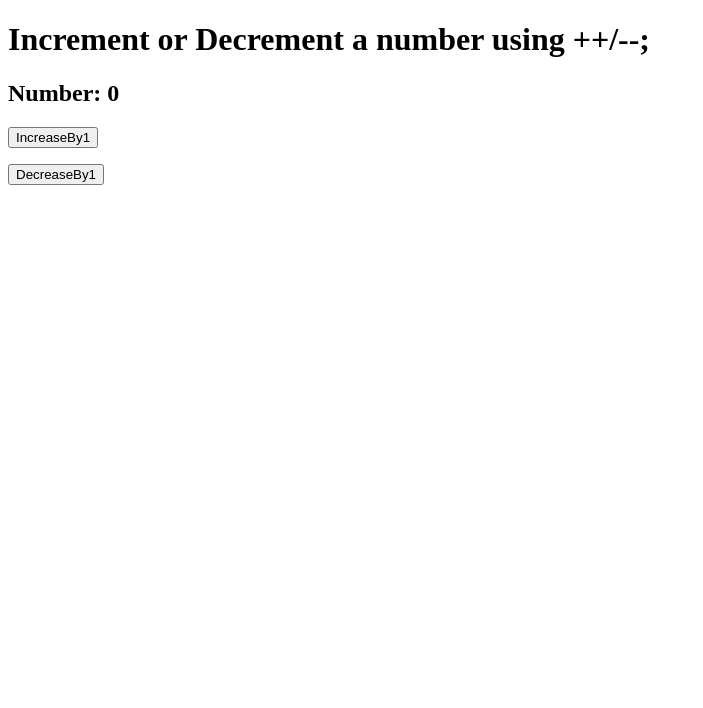
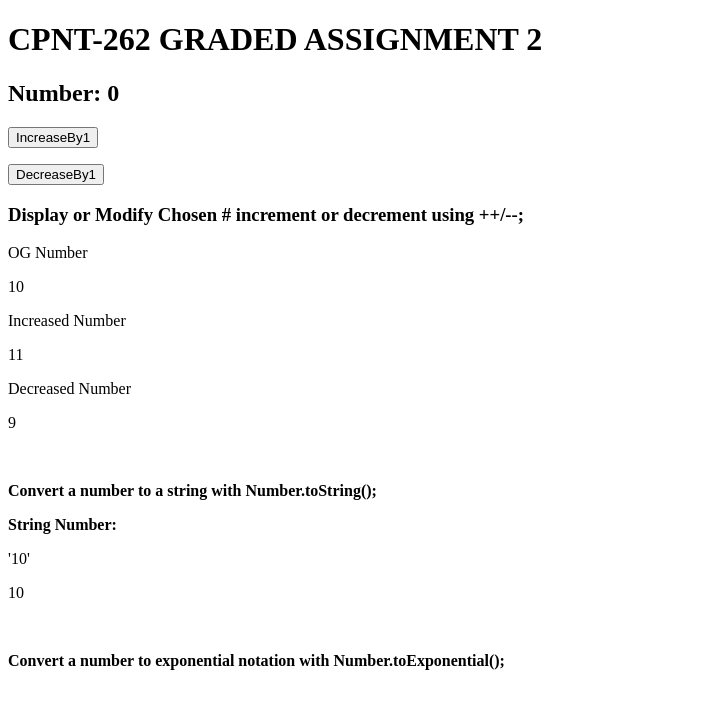
Before and after one commit to jdvgsa/cpnt262-a2-strings-numbers, a plain HTML site: page index.html in a window 1280 px wide. Shown: the whole page, without its empty margins (0-703 px from the left). Drawn offline with Linux system fonts and the light colour scheme.

Commit message:
halfway point

```diff
--- a/client.js
+++ b/client.js
@@ -53,3 +53,32 @@ function increaseCount(){
 function decreaseCount(){
   count--;
 }
+
+/* misunderstood first part of assignment where instructions said
+ "increment or decrement a number using ++/--;"
+I thought I would showcase this part
+in HTML by making a ++/--; button again. will include button made
+with the top part of code for the assignment anyway, figuring it couldn't hurt */
+
+/* convert a number to a string with Number.toString(); */
+
+let myNum = 10;
+let increasedNum = myNum + 1;
+// console.log ("increased number:", increasedNum);
+// increased number: 11
+let decreasedNum = myNum - 1;
+// console.log("decreased number:", decreasedNum);
+// decreased number: 9
+
+document.querySelector("#ogNum0").innerText = myNum;
+document.querySelector("#ogNum1").innerText = increasedNum;
+document.querySelector("#ogNum2").innerText = decreasedNum;
+
+/* convert number (integer to a string with number.toString();) */
+
+
+let numString = myNum.toString();
+// console.log("num to string:", numString);
+// num to string: 10
+// '10' to 10. unsure if you want values should be different.
+document.querySelector("#stringNum").innerText = numString;
--- a/index.html
+++ b/index.html
@@ -9,7 +9,7 @@
 
 <body>
 
-  <h1>Increment or Decrement a number using ++/--;</h1>
+  <h1>CPNT-262 GRADED ASSIGNMENT 2</h1>
 
 
   <div> <h2>Number: <span id="counter">0</span></h2>
@@ -17,6 +17,25 @@
     <p><button id="myButton2">DecreaseBy1</button></p>
   </div>
 
+  <h3>Display or Modify Chosen # increment or decrement using ++/--;</h3>
+    <p>OG Number</p>
+    <p id="ogNum0"></p>
+    <p>Increased Number</p>
+    <p id="ogNum1"></p>
+    <p>Decreased Number</p>
+    <p id="ogNum2"></p>
+
+    <br>
+  <p><strong>Convert a number to a string with Number.toString();</strong></p>
+
+    <p><strong>String Number:</strong></p>
+    <p>'10'</p>
+    <p id="stringNum"></p>
+
+    <br>
+
+    <p><strong>Convert a number to exponential notation with Number.toExponential();</strong></p>
+
 
 
 
```
